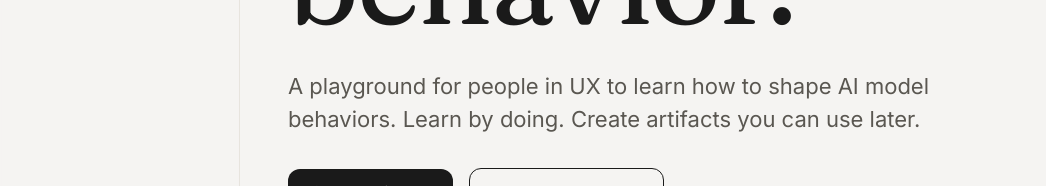
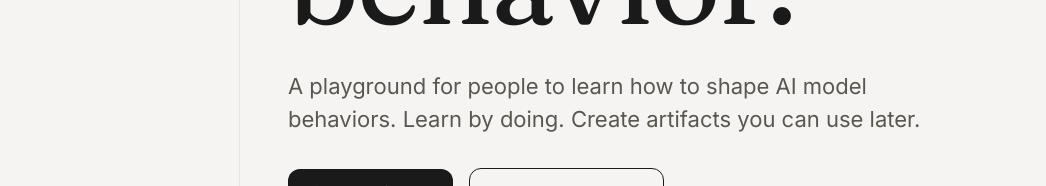
Before and after one commit to jessholbrook/shape, a Next.js app: page / in a window 1280 px wide. Shown: the part 336-522 px from the top of the page, without its empty margins (0-1046 px from the left). Built offline with nearby package versions, Linux system fonts and the light colour scheme.

Commit message:
Home subhead: drop 'in UX' — broader audience

```diff
--- a/app/page.tsx
+++ b/app/page.tsx
@@ -19,7 +19,7 @@ export default function Home() {
         </h1>
 
         <p className="font-sans text-[18px] md:text-[22px] leading-[1.5] text-ink-muted mt-8 max-w-2xl">
-          A playground for people in UX to learn how to shape AI model
+          A playground for people to learn how to shape AI model
           behaviors. Learn by doing. Create artifacts you can use later.
         </p>
 
```
